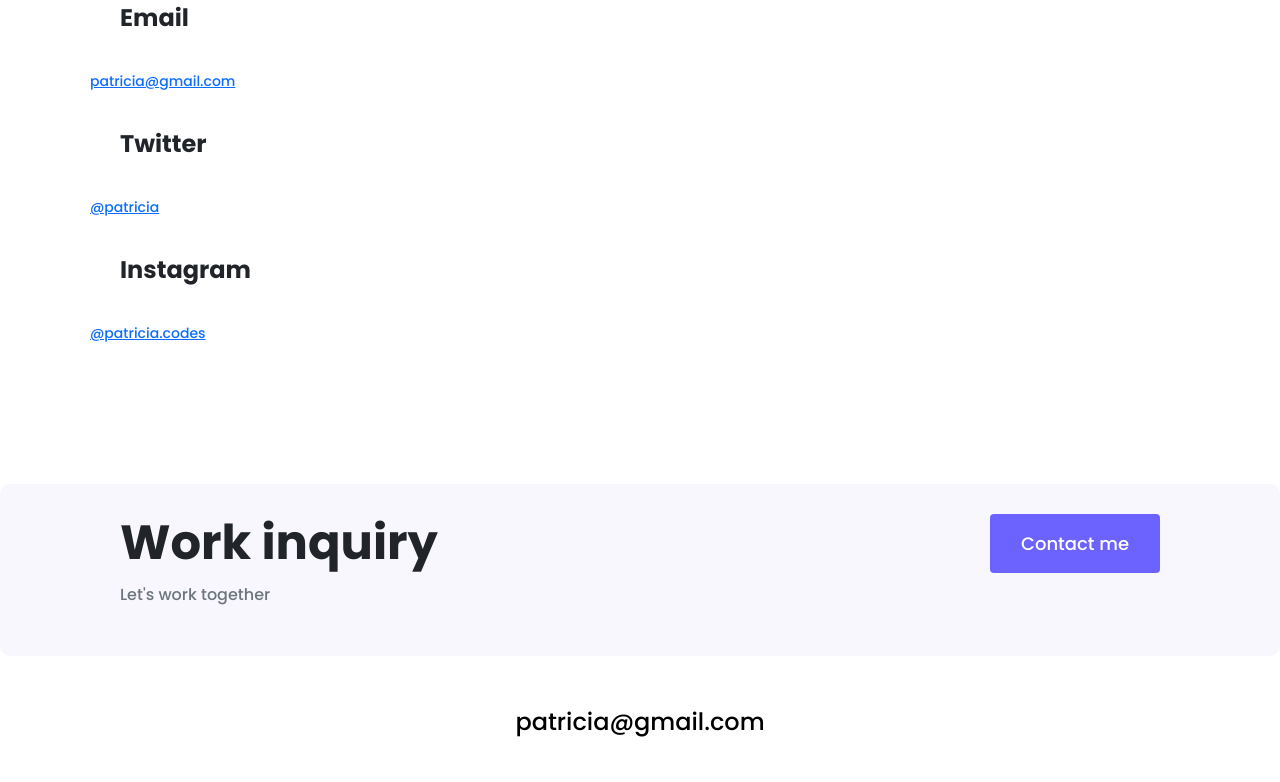
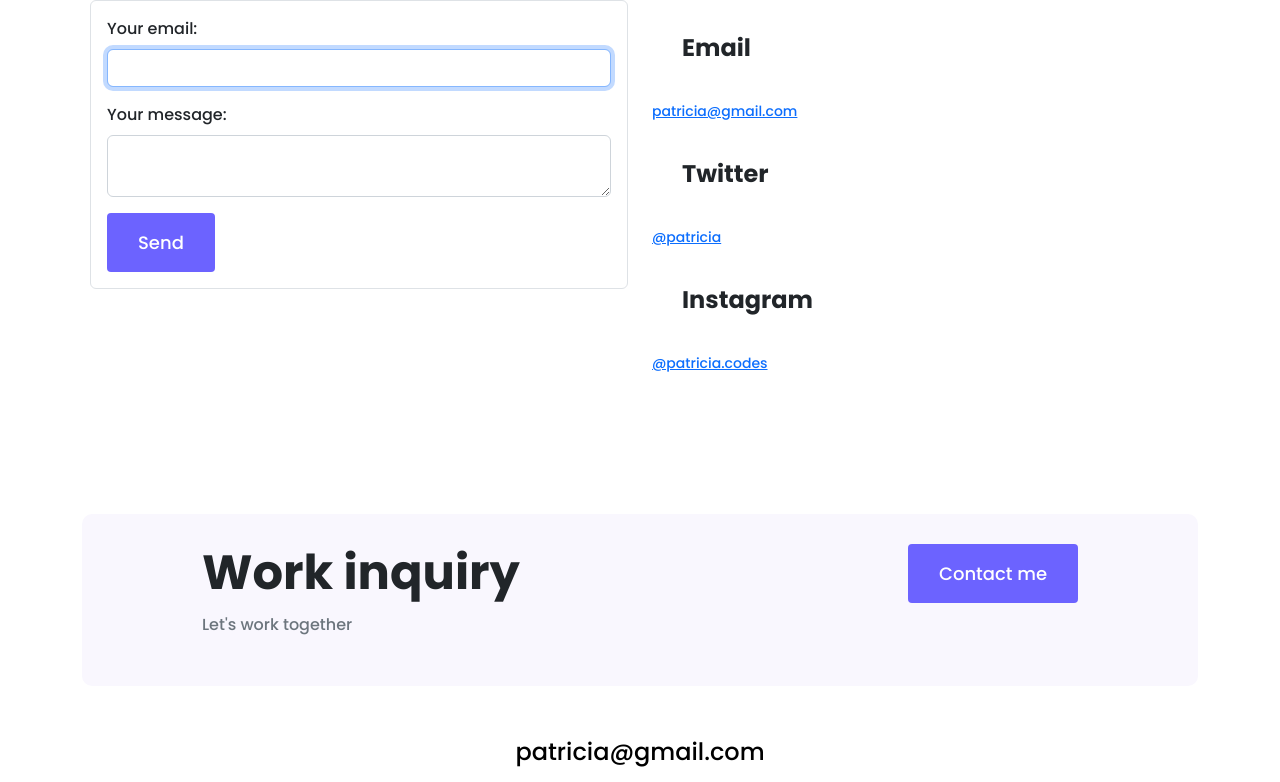
Before and after one commit to Skorohod91/Portfolio-Project, a plain HTML site: page contact.html in a window 1280 px wide. Shown: the part 268-1050 px from the top of the page. Drawn offline with nearby package versions, Linux system fonts and the light colour scheme.

Commit message:
new update contact page

```diff
--- a/contact.html
+++ b/contact.html
@@ -18,6 +18,7 @@
         href="https://fonts.googleapis.com/css2?family=Dancing+Script:wght@700&family=Playfair+Display:wght@700&family=Poppins:wght@500;700&display=swap"
         rel="stylesheet">
     <meta name="viewport" content="width=device-width, initial-scale=1.0">
+    <meta name="description" content="Contact Patricia/ Patricia is a front-end engineer based in Europe">
     <title>Contact page</title>
 </head>
 <body>
@@ -56,6 +57,21 @@
             <h1 class="mb-5">
                Let's get in touch
             </h1>
+            <div class="row">
+                <div class="col md-8">
+                    <form action="https://formspree.io/f/mwkalajy" method="POST" class="border p-3 rounded mb-3">
+                        <div class="mb-3">
+                            <label class="form-label"> Your email: </label>
+                            <input type="email" name="_replyto" class="form-control" required="" autofocus="">
+                        </div>
+                        <div class="mb-3">
+                            <label class="form-label"> Your message: </label>
+                            <textarea name="message" class="form-control" required=""></textarea>
+                        </div>
+                        <button type="submit" class="btn btn-branding">Send</button>
+                    </form>
+                </div>
+                <div class="col md-4">
                     <h3>Email</h3>
                     <p>
                         <a href="mailto:patricia@gmail.com">
@@ -75,8 +91,15 @@
                         </a>
                     </p>
                 </div>
+
             </div>
-        <footer>
+
+
+
+        </div>
+        <a href=""></a>
+    </div>
+    <footer class="container">
         <div class="contact-box justify-content-between mb-5 d-none d-md-flex">
             <div>
                 <h3>
```
Also changed, not shown: about.html (+2 -1 lines), index.html (+1 -1 lines), work.html (+2 -1 lines). Lines whose indentation alone changed are shown as unchanged.
